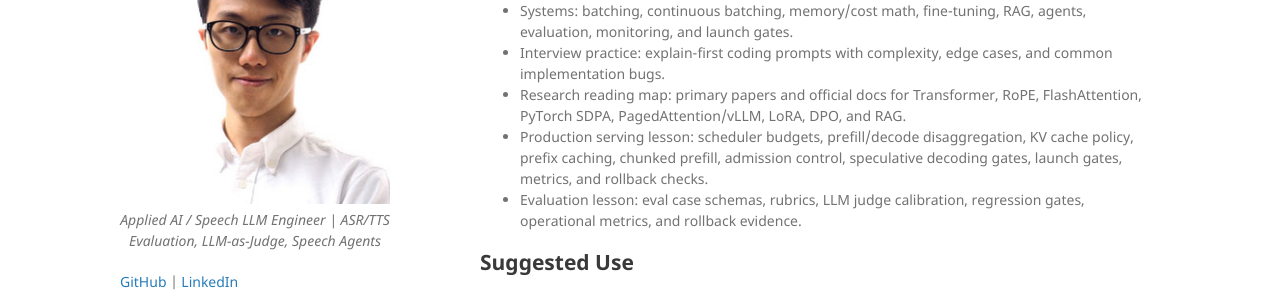
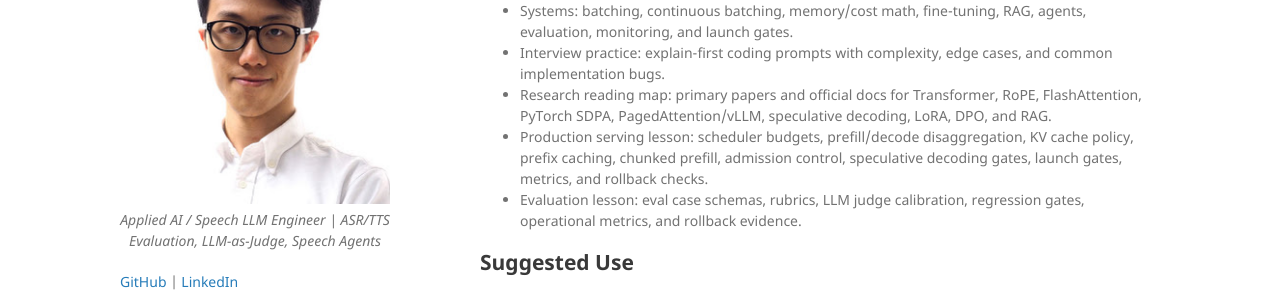
Before and after one commit to kennethli319/kennethli319.github.io, a Jekyll site: the page built from llm-ml-course/README.md, in a window 1280 px wide and 900 px high, scrolled down 349 px. Shown: the part 175-472 px from the top of the window. Built offline with Jekyll 4.4.1, drawn with Linux system fonts in a browser that asks for light colours; our own code applies the rules of GitHub Pages for plain Markdown files.

Commit message:
Sync speculative decoding reading map note

```diff
--- a/llm-ml-course/README.md
+++ b/llm-ml-course/README.md
@@ -28,7 +28,8 @@ Open `index.html` locally to read the course without a build step.
 - Interview practice: explain-first coding prompts with complexity, edge cases,
   and common implementation bugs.
 - Research reading map: primary papers and official docs for Transformer,
-  RoPE, FlashAttention, PyTorch SDPA, PagedAttention/vLLM, LoRA, DPO, and RAG.
+  RoPE, FlashAttention, PyTorch SDPA, PagedAttention/vLLM, speculative
+  decoding, LoRA, DPO, and RAG.
 - Production serving lesson: scheduler budgets, prefill/decode disaggregation,
   KV cache policy, prefix caching, chunked prefill, admission control,
   speculative decoding gates, launch gates, metrics, and rollback checks.
--- a/llm-ml-course/lessons/research-reading-map.html
+++ b/llm-ml-course/lessons/research-reading-map.html
@@ -85,6 +85,11 @@
           <p>Learn why KV cache memory management determines serving throughput for variable-length requests and how block-based cache paging reduces waste.</p>
           <p class="lab">Implementation check: estimate KV cache bytes and sketch a continuous batching admission rule.</p>
         </article>
+        <article class="problem-card">
+          <h4><a href="https://arxiv.org/abs/2211.17192">Speculative Decoding</a></h4>
+          <p>Read speculative decoding as a latency method, not a new model objective: a cheaper drafter proposes several tokens, the target model verifies them in parallel, and the acceptance rule preserves the target distribution when its assumptions hold. Pair the paper with <a href="https://huggingface.co/docs/transformers/en/assisted_decoding">Hugging Face assisted decoding</a> and <a href="https://docs.vllm.ai/en/latest/features/speculative_decoding/">vLLM speculative decoding</a> to see how the idea turns into serving knobs such as assistant models, n-gram proposals, speculation length, and rollback profiles.</p>
+          <p class="lab">Implementation check: benchmark baseline decoding against one speculative profile while holding the target model, prompt set, sampling parameters, max tokens, and output-quality checks constant.</p>
+        </article>
       </div>
     </section>
 
```
